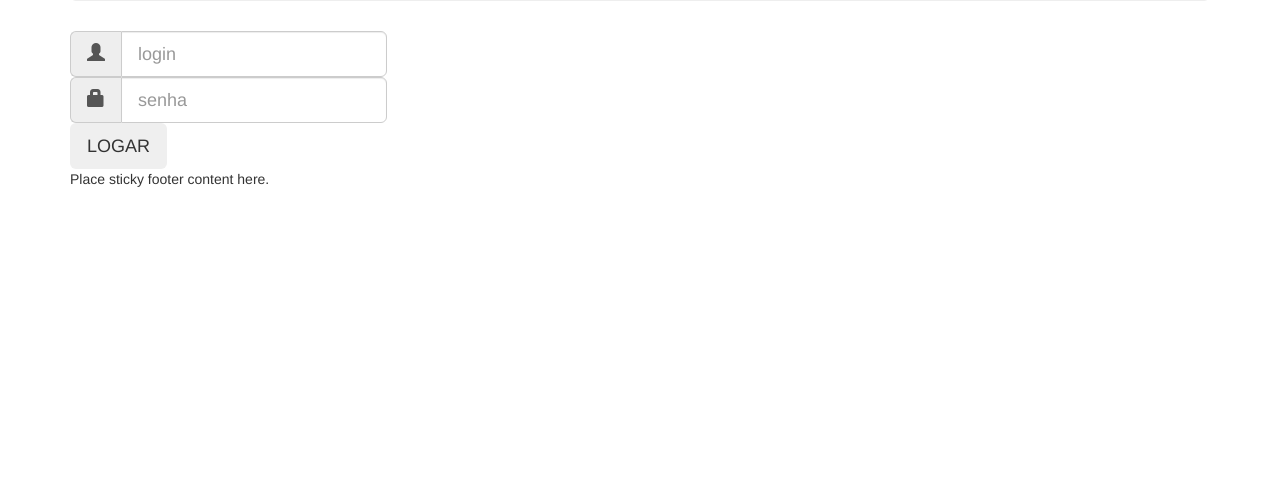
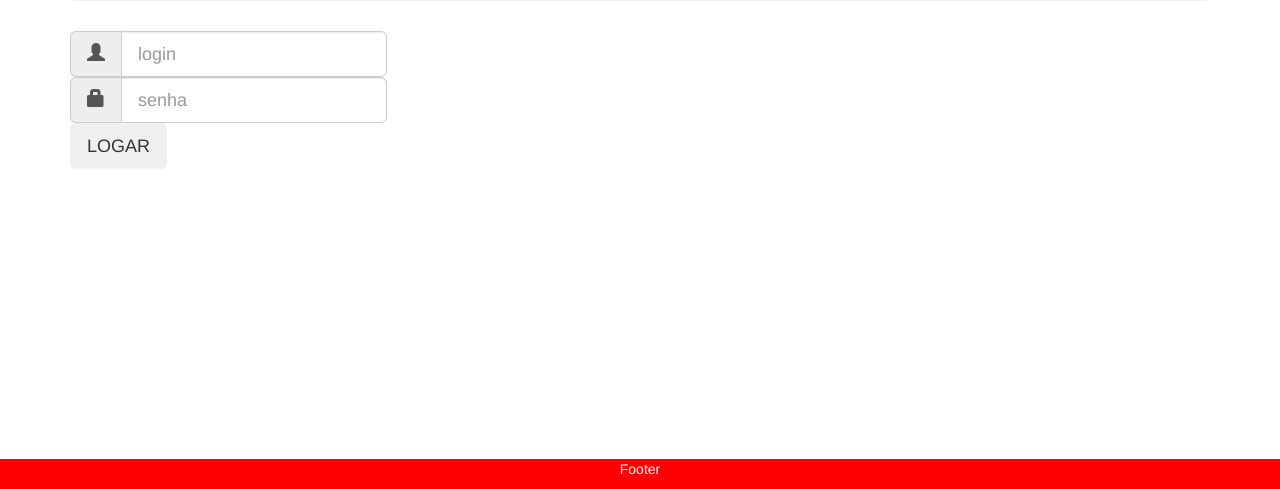
Before and after one commit to cop-bm4/controle-estoque-php, a PHP site: page / in a window 1280 px wide. Shown: the part 311-800 px from the top of the page. Run offline with PHP 8.4, Linux system fonts and the light colour scheme; some libraries are stand-ins or nearby versions.

Commit message:
footer no index

```diff
--- a/index.php
+++ b/index.php
@@ -13,6 +13,18 @@
   <script src="https://ajax.googleapis.com/ajax/libs/jquery/3.2.1/jquery.min.js"></script>
   <script src="https://maxcdn.bootstrapcdn.com/bootstrap/3.3.7/js/bootstrap.min.js"></script>
 <!---->
+
+<style>
+.footer {
+   position: fixed;
+   left: 0;
+   bottom: 0;
+   width: 100%;
+   background-color: red;
+   color: white;
+   text-align: center;
+}
+</style>
 
 </head>
 <body>
@@ -61,12 +73,9 @@
 
 </div>
 
-
-  <div id="footer">
-    <div class="container">
-      <p class="footer-block">Place sticky footer content here.</p>
-    </div>
-  </div>
+<div class="footer">
+  <p>Footer</p>
+</div>
 
 </body>
 </html>
--- a/view.php
+++ b/view.php
@@ -115,11 +115,6 @@ echo $row['cargo'];
   </div>
  </div>
 
-  <div id="footer">
-    <div class="container">
-      <p class="footer-block">Place sticky footer content here.</p>
-    </div>
-  </div>
 
 </body>
 </html>
```
